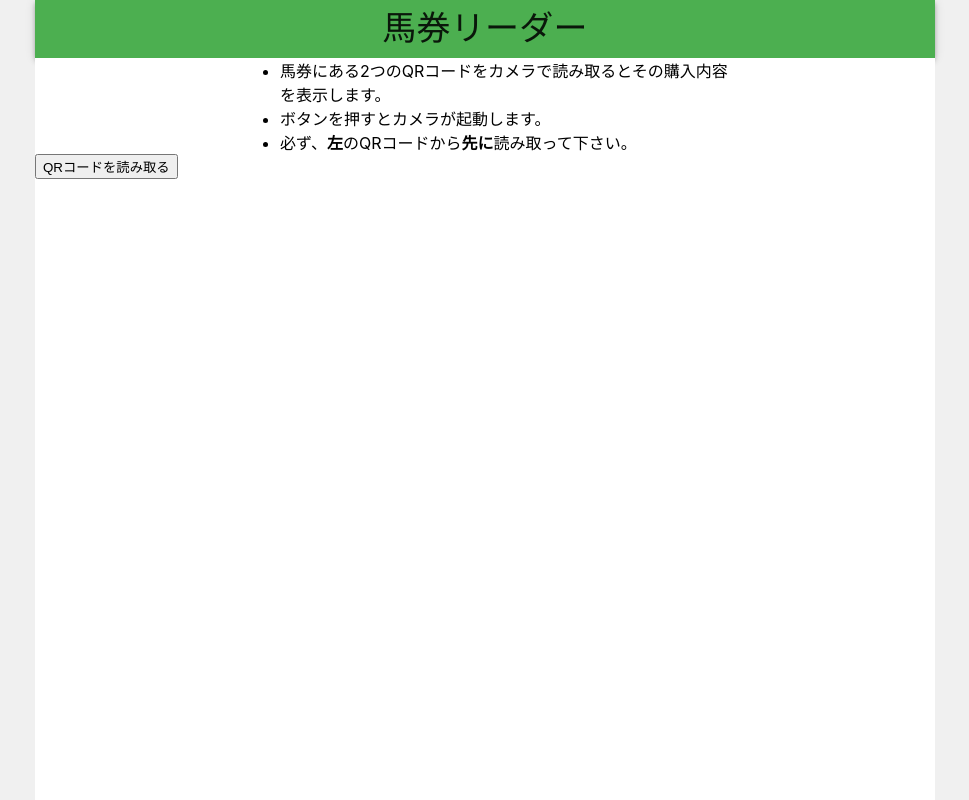
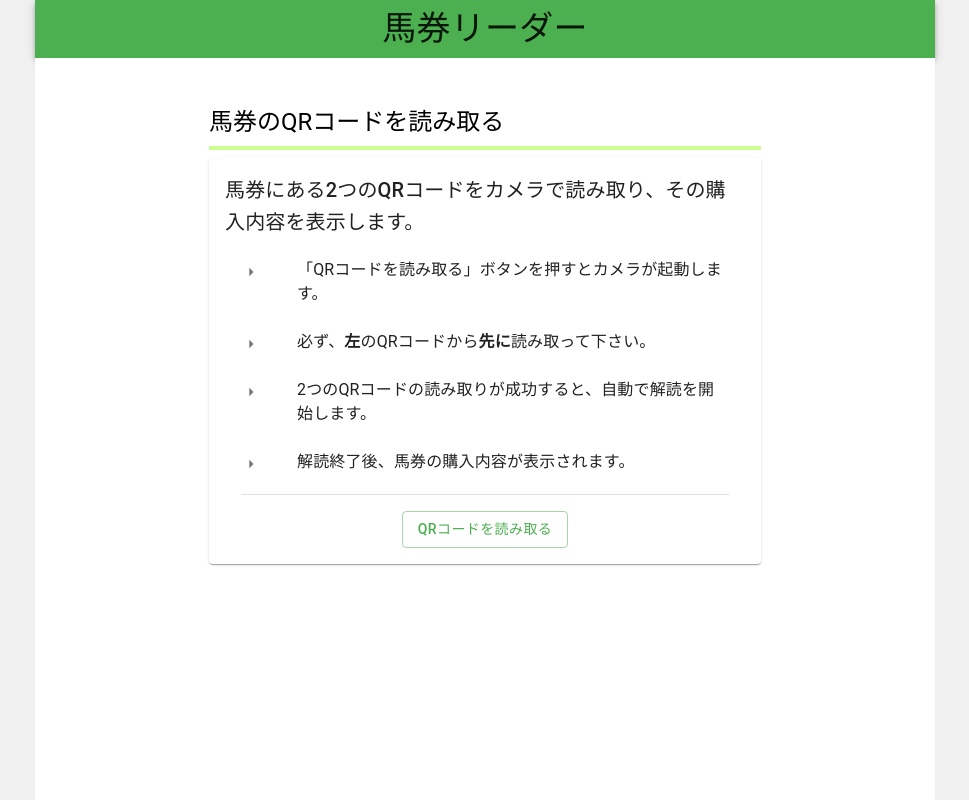
Before and after one commit to Ryo4020/Keiba-Syushi, a React (Create React App) app in the folder web/: page / in a window 1280 px wide. Shown: the whole page, without its empty margins (155-1124 px from the left). Built offline with nearby package versions, Linux system fonts and the light colour scheme.

Commit message:
馬券リーダーのデザイン

```diff
--- a/web/src/components/QRCodeReader.tsx
+++ b/web/src/components/QRCodeReader.tsx
@@ -1,6 +1,26 @@
 import React from "react";
 
 import { BrowserQRCodeReader, IScannerControls } from "@zxing/browser"
+
+import Alert from '@mui/material/Alert';
+import Button from '@mui/material/Button';
+import Box from '@mui/material/Box';
+import Card from "@mui/material/Card";
+import CardContent from '@mui/material/CardContent';
+import Divider from '@mui/material/Divider';
+import IconButton from "@mui/material/IconButton";
+import LinearProgress from '@mui/material/LinearProgress';
+import List from '@mui/material/List';
+import ListItem from '@mui/material/ListItem';
+import ListItemIcon from '@mui/material/ListItemIcon';
+import ListItemText from '@mui/material/ListItemText';
+import Paper from '@mui/material/Paper';
+import Stack from '@mui/material/Stack';
+import Tooltip from "@mui/material/Tooltip";
+import Typography from '@mui/material/Typography';
+
+import ArrowRightIcon from '@mui/icons-material/ArrowRight';
+import HighlightOffIcon from '@mui/icons-material/HighlightOff';
 
 type Props = {
   numberOfReadCode: number // 読み取るQRコード数
@@ -83,50 +103,103 @@ class QRCodeReader extends React.Component<Props, {readResultList: string[], sca
   render() {
     const resultList = this.state.readResultList;
 
+    // QRリーダーの説明文の箇条書きリスト
+    const QRReaderDescriptList = () => {
+      const QRReaderDescriptions = [
+        <Typography>「QRコードを読み取る」ボタンを押すとカメラが起動します。</Typography>,
+        <Typography>必ず、<strong>左</strong>のQRコードから<strong>先に</strong>読み取って下さい。</Typography>,
+        <Typography>2つのQRコードの読み取りが成功すると、自動で解読を開始します。</Typography>,
+        <Typography>解読終了後、馬券の購入内容が表示されます。</Typography>
+      ] // QRリーダーの説明文リスト
+
+      const listItems = QRReaderDescriptions.map((item, index) =>
+        <ListItem key={index} alignItems="flex-start">
+          <ListItemIcon>
+            <ArrowRightIcon fontSize="small" />
+          </ListItemIcon>
+          <ListItemText
+            primary={item}
+          />
+        </ListItem>
+      )
+
+      return <List>{listItems}</List>
+    }
+
     // 読み取り状況の表示
     const readQRStatuses = Array(this.props.numberOfReadCode).fill(null).map((_, index) => {
       const label = `${index + 1}枚目: `
       const result = resultList[index]
+      const width = result ? 120 : 72
       const status = result ? '完了' : '未'
-      const textColor = result ? 'green' : 'gray'
+      const textColor = result ? 'success.main' : 'text.disabled'
+      const deleteIconButton = result ?
+        <Tooltip title="取り消し">
+          <IconButton color="warning" size="small" sx={{p: 0}}>
+            <HighlightOffIcon fontSize="small" />
+          </IconButton>
+        </Tooltip>
+        : <></>
+
       return (
-        <div key={index}>
-          {label}<strong style={{color: textColor}}>{status}</strong>
-        </div>
+        <Stack key={index} width={width} direction="row" spacing={1}>
+          <Typography variant="body1">
+            {label}
+          </Typography>
+          <Typography fontWeight="bold" color={textColor}>{status}</Typography>
+          {deleteIconButton}
+        </Stack>
       )
     })
 
-    // カメラ説明や制御にまつわる表示
-    const QRReaderSection = () => {
-      if (this.state.scannerControls === null) { // カメラ非表示
-        return <>
-          <ul style={{width: "50%", textAlign: "left", margin: "0 auto"}}>
-            <li>馬券にある2つのQRコードをカメラで読み取るとその購入内容を表示します。</li>
-            <li>ボタンを押すとカメラが起動します。</li>
-            <li>必ず、<strong>左</strong>のQRコードから<strong>先に</strong>読み取って下さい。</li>
-          </ul>
-          <button onClick={() => this.setupCamera()}>QRコードを読み取る</button>
+    // カメラ起動前の表示
+    const SectionBeforeQRReader = () => {
+      if (this.state.scannerControls !== null) { // ここで返すElementは数秒ごとに再レンダリングされるのでHiddenで実装
+        return <></>
+      }
+      return <>
+          <Typography variant="h6">
+            馬券にある2つのQRコードをカメラで読み取り、その購入内容を表示します。
+          </Typography>
+          {QRReaderDescriptList()}
+          <Divider variant="middle" />
+          <Box width="100%" textAlign="center" mt={2}>
+            <Button onClick={() => this.setupCamera()} variant="outlined">QRコードを読み取る</Button>
+          </Box>
         </>
-      } else {
-        return <>
-            <div>
-              <p>読み取り状況</p>
-              <div style={{width: "600px", margin: "0 auto", display: "flex", justifyContent: "space-around"}}>{readQRStatuses}</div>
-            </div>
-            <p>必ず、<strong>左</strong>のQRコードから<strong>先に</strong>読み取って下さい。</p>
-            <button onClick={() => this.stopCamera()}>カメラを閉じる</button>
-        </>
-      }
     }
 
-    return (<>
-        <video
-          hidden={this.state.scannerControls === null}
-          width={600}
-          ref={this.cameraRef}
-        />
-        <QRReaderSection />
-      </>
+    return (
+      <Stack spacing={1}>
+        <Typography variant="h5">
+          馬券のQRコードを読み取る
+        </Typography>
+        <LinearProgress variant="determinate" value={100} color="secondary" />
+        <Paper sx={{p: 2}}>
+          <SectionBeforeQRReader />
+          {/* 以下からカメラ起動中の表示 */}
+          {/* `cameraRef`は条件付きレンダー不可、`hidden`での実装 */}
+          <Stack display={this.state.scannerControls === null ? "none" : "block"} spacing={1}>
+            <Alert severity="info">必ず、<strong>左</strong>のQRコードから<strong>先に</strong>読み取って下さい。</Alert>
+            <video
+              width="100%"
+              ref={this.cameraRef}
+            />
+            <Card>
+              <CardContent sx={{display: "flex", alignItems: "center", flexWrap: "wrap"}}>
+                <Typography fontWeight="bold" variant="subtitle2" mr={4}>読み取り状況</Typography>
+                <Stack
+                  flex={1} display="flex" justifyContent="center" direction="row" spacing={2}
+                  divider={<Divider variant="middle" orientation="vertical" flexItem />}
+                >
+                  {readQRStatuses}
+                </Stack>
+              </CardContent>
+            </Card>
+            <Button onClick={() => this.stopCamera()} variant="outlined" fullWidth>カメラを閉じる</Button>
+          </Stack>
+        </Paper>
+      </Stack>
     )
   }
 }
--- a/web/src/components/TicketQRReader.tsx
+++ b/web/src/components/TicketQRReader.tsx
@@ -1,5 +1,8 @@
 import { useMemo, useState } from 'react';
+
 import { axiosInstance, isAxiosError } from '../providors/axios';
+
+import Container from '@mui/material/Container';
 
 import QRCodeReader from './QRCodeReader';
 import BettingTicketResult, { TicketPropertyFromCode } from './BettingTicketResult'
@@ -67,7 +70,7 @@ export default function TicketQRReader(): JSX.Element {
         }
     }, [errorMessage, ticketObject])
 
-    return <div>
+    return <Container maxWidth="sm" sx={{my: 6}}>
         {!isCompleted
             ? <QRCodeReader
                 numberOfReadCode={numberOfCode}
@@ -75,5 +78,5 @@ export default function TicketQRReader(): JSX.Element {
             />
             : <>{completeElement}</>
         }
-    </div>
+    </Container>
 }
```
